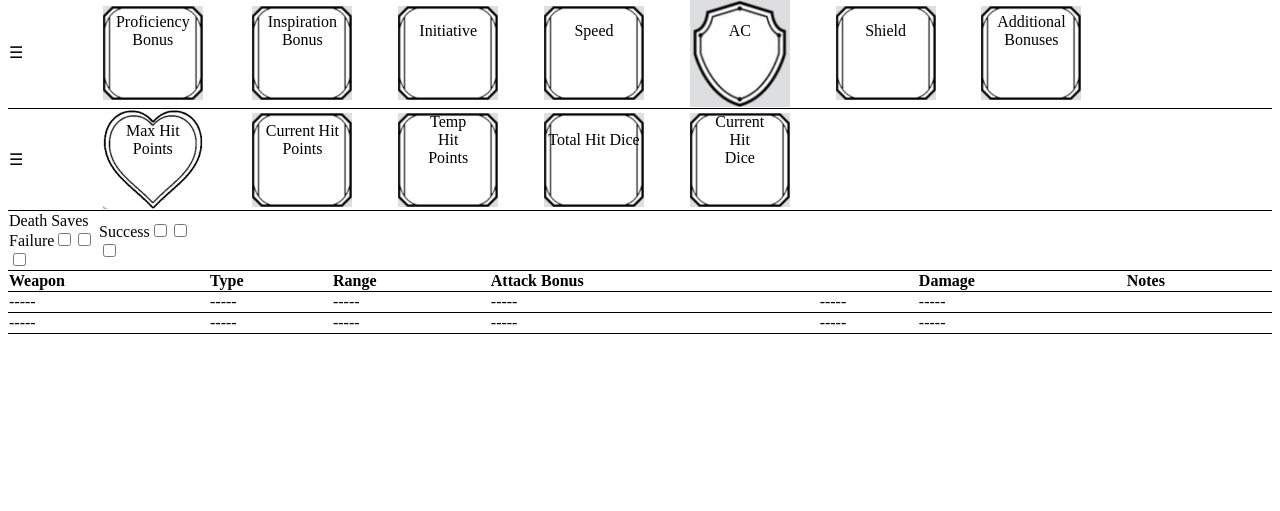
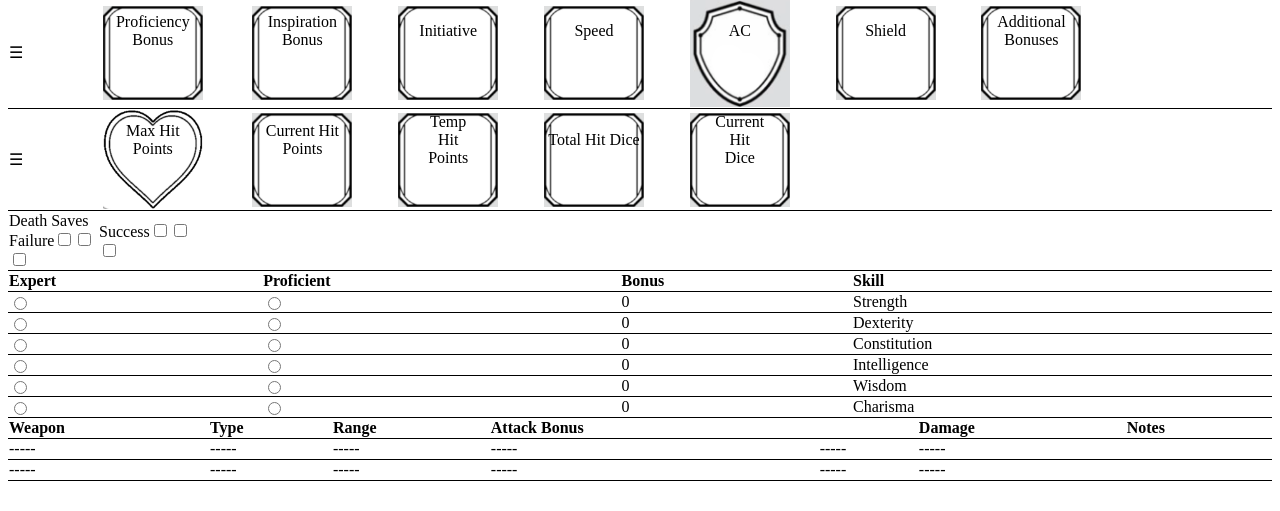
Before and after one commit to HatBrick/DND, a plain HTML site: page ChSheet.html in a window 1280 px wide. Shown: the part 179-690 px from the top of the page. Drawn offline with Linux system fonts and the light colour scheme.

Commit message:
Update ChSheet.html

```diff
--- a/ChSheet.html
+++ b/ChSheet.html
@@ -98,6 +98,53 @@
         <td>Success<input type="checkbox"><input type="checkbox"><input type="checkbox"></td>
       </tr>
     </table>
+
+    <!-- SKILLS AND SAVING THROWS -->
+    <table>
+      <tr>
+        <th>Expert</th>
+        <th>Proficient</th>
+        <th>Bonus</th>
+        <th>Skill</th>
+      </tr>
+      <tr>
+        <td><input type="radio"></td>
+        <td><input type="radio"></td>
+        <td style="font-style:underline">0</td>
+        <td>Strength</td>
+      </tr>
+      <tr>
+        <td><input type="radio"></td>
+        <td><input type="radio"></td>
+        <td style="font-style:underline">0</td>
+        <td>Dexterity</td>
+      </tr>
+      <tr>
+        <td><input type="radio"></td>
+        <td><input type="radio"></td>
+        <td style="font-style:underline">0</td>
+        <td>Constitution</td>
+      </tr>
+      <tr>
+        <td><input type="radio"></td>
+        <td><input type="radio"></td>
+        <td style="font-style:underline">0</td>
+        <td>Intelligence</td>
+      </tr>
+      <tr>
+        <td><input type="radio"></td>
+        <td><input type="radio"></td>
+        <td style="font-style:underline">0</td>
+        <td>Wisdom</td>
+      </tr>
+      <tr>
+        <td><input type="radio"></td>
+        <td><input type="radio"></td>
+        <td style="font-style:underline">0</td>
+        <td>Charisma</td>
+      </tr>
+    </table>
+
     <!-- COMBAT ACTIONS -->
     <table>
       <tr>
```
